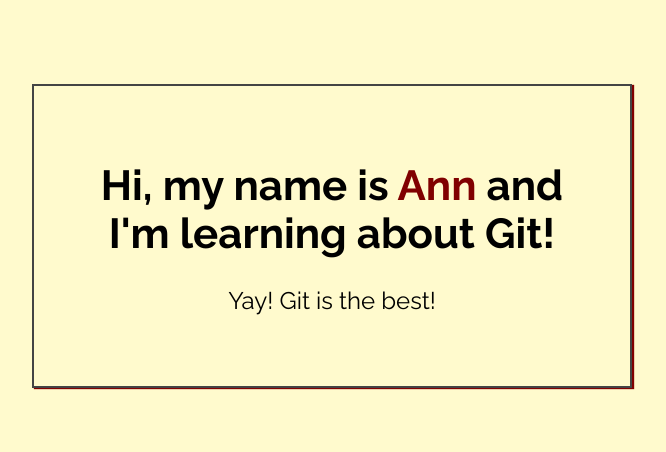
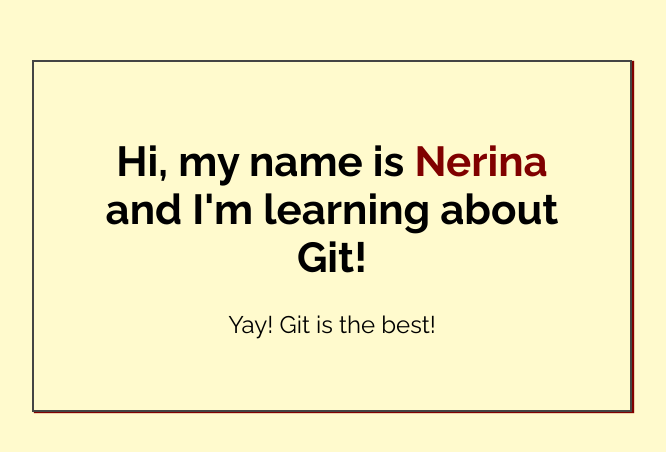
Before and after one commit to NerinaP/my-first-repo, a plain HTML site: page index.html in a window 1280 px wide. Shown: the part 164-616 px from the top of the page, without its empty margins (308-974 px from the left). Drawn offline with Linux system fonts and the light colour scheme.

Commit message:
Added name to index.html

```diff
--- a/index.html
+++ b/index.html
@@ -14,7 +14,7 @@
 <body>
 
     <div class="greeting">
-        <h1>Hi, my name is <span class="highlight">Ann</span> and I'm learning about Git! </h1>
+        <h1>Hi, my name is <span class="highlight">Nerina</span> and I'm learning about Git! </h1>
 
         <p>Yay! Git is the best!</p>
     </div>
```
